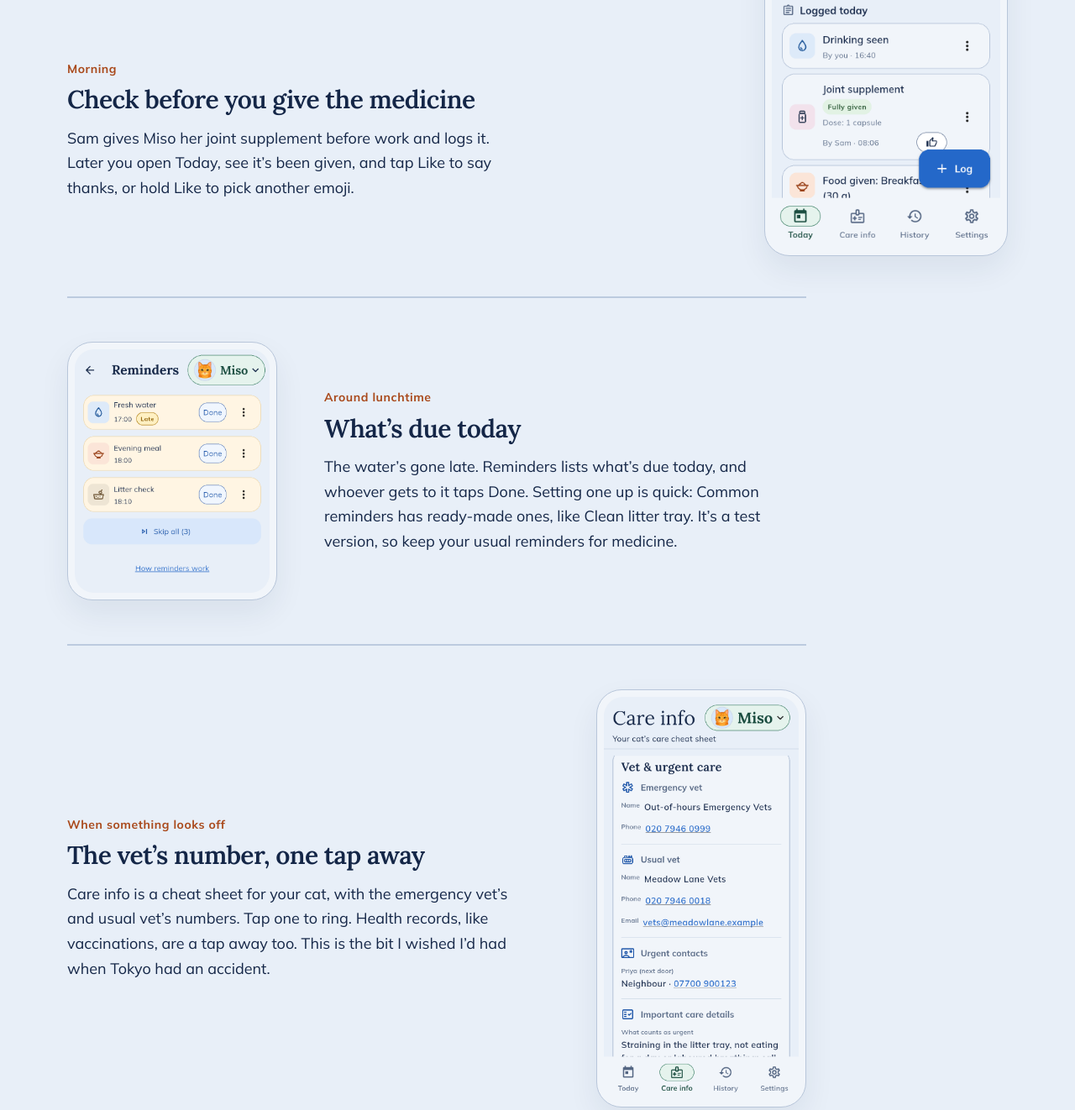
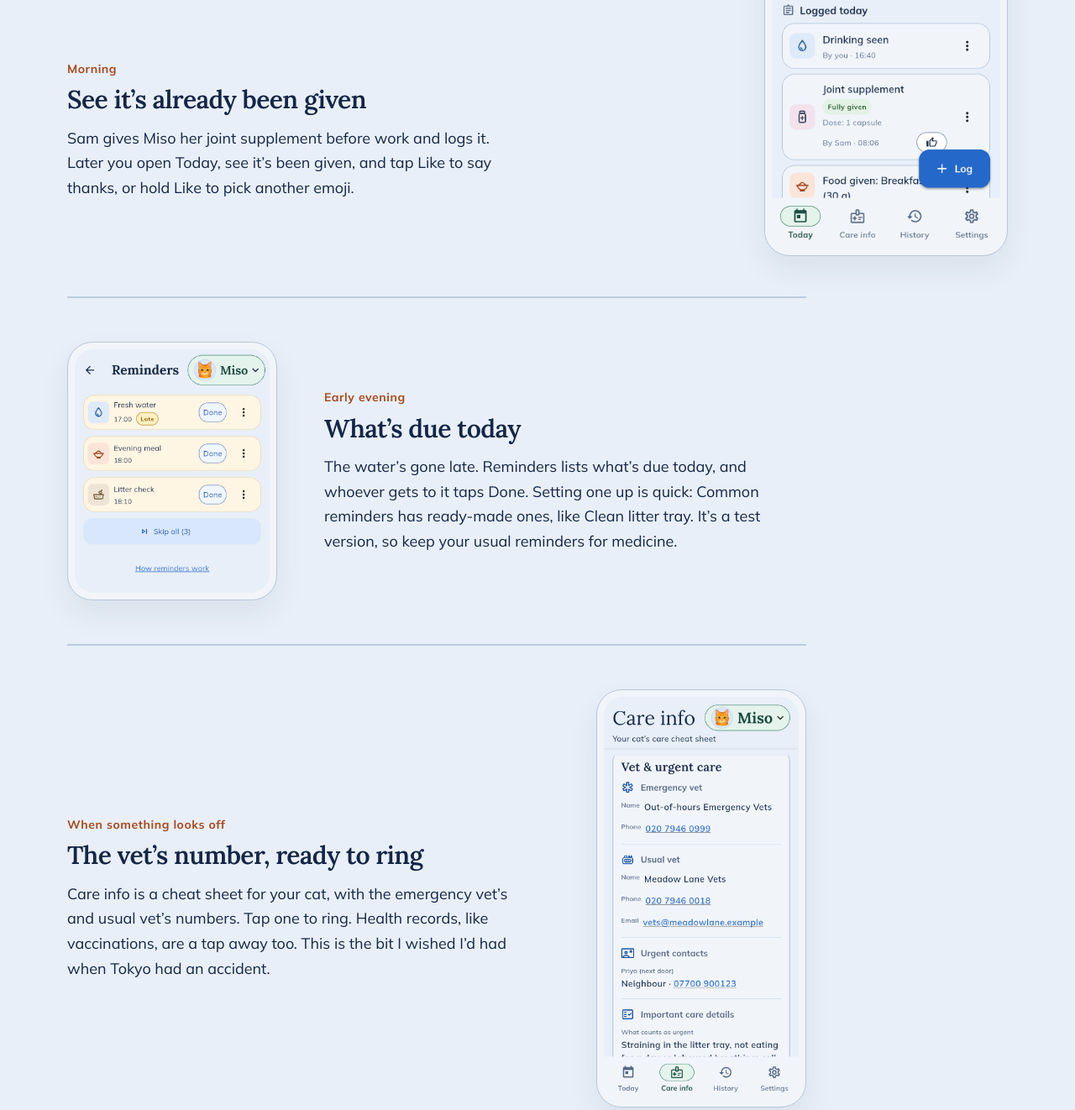
Before and after one commit to powerK10/ourcat-public-pages, a plain HTML site: page features.html in a window 1280 px wide. Shown: the part 426-1748 px from the top of the page at 84% size. Drawn offline with Linux system fonts and the light colour scheme.

Commit message:
fix(features): shorter sitter text; headings and times match the screenshots
- Sitter: no list of what a sitter can't do; "you stay in charge"
- "Around lunchtime" -> "Early evening" (the reminders shown are 17:00-18:10)
- "See it's already been given"; "The vet's number, ready to ring"
- History: drop the 30-day limit detail

Co-Authored-By: Claude Opus 5.5 <noreply@anthropic.com>

```diff
--- a/features.html
+++ b/features.html
@@ -14,13 +14,13 @@
 <header class="site-header"><div class="wrap header-inner"><a class="brand" href="/" aria-label="OurCat home"><img class="brand-mark" src="assets/paw.webp" width="40" height="40" alt="">OurCat<span aria-hidden="true">.</span></a><a class="header-cta" href="https://docs.google.com/forms/d/e/1FAIpQLSfE7T2NDWCrKjbO0EXnv6gYh4boQH9e-d9MlrtzAwvURb2s_Q/viewform">Request invitation</a><nav aria-label="Main navigation"><a href="features" aria-current="page">What it does</a><a href="test">How it works</a><a href="feedback">Feedback</a><a href="help">Help</a></nav></div></header>
 <main id="main" tabindex="-1" class="wrap features">
 <div class="cta-zone">
-<div class="story-hero"><div class="sh-intro"><h1>What it actually does</h1><p class="lead">Here’s the app as it is at the moment, through a day of looking after a cat called Miso.</p><div class="actions"><a class="button" href="https://docs.google.com/forms/d/e/1FAIpQLSfE7T2NDWCrKjbO0EXnv6gYh4boQH9e-d9MlrtzAwvURb2s_Q/viewform">Request an invitation <span aria-hidden="true">↗</span></a><a href="test">How it works</a></div><p class="fine">It’s free. Android and iPhone/iPad invitations are available.</p></div><figure class="shot sh-shot"><div class="screen"><img src="assets/features/today.webp" width="720" height="1488" alt="Today for Miso: fresh water (late) and evening meal reminders with Done buttons, then today’s log: drinking seen by you, and a joint supplement given by Sam with a Like button." fetchpriority="high"></div></figure><div class="sh-moment"><p class="eyebrow-time">Morning</p><h2>Check before you give the medicine</h2><p>Sam gives Miso her joint supplement before work and logs it. Later you open Today, see it’s been given, and tap Like to say thanks, or hold Like to pick another emoji.</p></div></div>
+<div class="story-hero"><div class="sh-intro"><h1>What it actually does</h1><p class="lead">Here’s the app as it is at the moment, through a day of looking after a cat called Miso.</p><div class="actions"><a class="button" href="https://docs.google.com/forms/d/e/1FAIpQLSfE7T2NDWCrKjbO0EXnv6gYh4boQH9e-d9MlrtzAwvURb2s_Q/viewform">Request an invitation <span aria-hidden="true">↗</span></a><a href="test">How it works</a></div><p class="fine">It’s free. Android and iPhone/iPad invitations are available.</p></div><figure class="shot sh-shot"><div class="screen"><img src="assets/features/today.webp" width="720" height="1488" alt="Today for Miso: fresh water (late) and evening meal reminders with Done buttons, then today’s log: drinking seen by you, and a joint supplement given by Sam with a Like button." fetchpriority="high"></div></figure><div class="sh-moment"><p class="eyebrow-time">Morning</p><h2>See it’s already been given</h2><p>Sam gives Miso her joint supplement before work and logs it. Later you open Today, see it’s been given, and tap Like to say thanks, or hold Like to pick another emoji.</p></div></div>
 <ol class="day-story" aria-label="The rest of the day with Miso">
-<li class="day-row flip"><div><p class="eyebrow-time">Around lunchtime</p><h2>What’s due today</h2><p>The water’s gone late. Reminders lists what’s due today, and whoever gets to it taps Done. Setting one up is quick: Common reminders has ready-made ones, like Clean litter tray. It’s a test version, so keep your usual reminders for medicine.</p></div><figure class="shot"><div class="screen"><img src="assets/features/reminders.webp" width="720" height="900" alt="Reminders for Miso: fresh water (late), evening meal and litter check, each with a Done button." loading="lazy"></div></figure></li>
-<li class="day-row"><div><p class="eyebrow-time">When something looks off</p><h2>The vet’s number, one tap away</h2><p>Care info is a cheat sheet for your cat, with the emergency vet’s and usual vet’s numbers. Tap one to ring. Health records, like vaccinations, are a tap away too. This is the bit I wished I’d had when Tokyo had an accident.</p></div><figure class="shot"><div class="screen"><img src="assets/features/care-info.webp" width="720" height="1488" alt="Care info for Miso: the emergency vet and usual vet with tappable phone numbers, an urgent contact, and important care details." loading="lazy"></div></figure></li>
-<li class="day-row flip"><div><p class="eyebrow-time">Friday, going away</p><h2>A sitter, for as long as you choose</h2><p>In Care team, pick three days, a week or a month, and send your friend the cat sitter code. They can log what they do and read the routine in Care info, but can’t change the cat’s profile, the reminders or who’s on the care team. When the time’s up, their access ends by itself, or you can end it sooner.</p></div><figure class="shot"><div class="screen"><img src="assets/features/care-team.webp" width="720" height="1488" alt="Care team: a Generate cat sitter code button, then November’s activity: you as owner with 2 logs and Sam as co-parent with 4." loading="lazy"></div></figure></li>
+<li class="day-row flip"><div><p class="eyebrow-time">Early evening</p><h2>What’s due today</h2><p>The water’s gone late. Reminders lists what’s due today, and whoever gets to it taps Done. Setting one up is quick: Common reminders has ready-made ones, like Clean litter tray. It’s a test version, so keep your usual reminders for medicine.</p></div><figure class="shot"><div class="screen"><img src="assets/features/reminders.webp" width="720" height="900" alt="Reminders for Miso: fresh water (late), evening meal and litter check, each with a Done button." loading="lazy"></div></figure></li>
+<li class="day-row"><div><p class="eyebrow-time">When something looks off</p><h2>The vet’s number, ready to ring</h2><p>Care info is a cheat sheet for your cat, with the emergency vet’s and usual vet’s numbers. Tap one to ring. Health records, like vaccinations, are a tap away too. This is the bit I wished I’d had when Tokyo had an accident.</p></div><figure class="shot"><div class="screen"><img src="assets/features/care-info.webp" width="720" height="1488" alt="Care info for Miso: the emergency vet and usual vet with tappable phone numbers, an urgent contact, and important care details." loading="lazy"></div></figure></li>
+<li class="day-row flip"><div><p class="eyebrow-time">Friday, going away</p><h2>A sitter, for as long as you choose</h2><p>In Care team, choose three days, a week or a month and send your friend the cat sitter code. They can log what they do and see the routine, while you stay in charge of the cat’s profile and reminders. Their access ends by itself, or sooner if you end it.</p></div><figure class="shot"><div class="screen"><img src="assets/features/care-team.webp" width="720" height="1488" alt="Care team: a Generate cat sitter code button, then November’s activity: you as owner with 2 logs and Sam as co-parent with 4." loading="lazy"></div></figure></li>
 <li class="day-cta"><div class="inline-cta"><p>Sharing is the bit I most want to see working. Try it with a partner or sitter.</p><a class="button" href="https://docs.google.com/forms/d/e/1FAIpQLSfE7T2NDWCrKjbO0EXnv6gYh4boQH9e-d9MlrtzAwvURb2s_Q/viewform">Request an invitation <span aria-hidden="true">↗</span></a></div></li>
-<li class="day-row"><div><p class="eyebrow-time">Back home</p><h2>Who did what, and when</h2><p>History’s Day log shows who did what on any day, and Trends and Summary show how things have gone over time. If someone forgot to log something, you can add it later (up to 30 days back). If the vet asks, share a vet summary (PDF) or save a CSV of a date range.</p></div><figure class="shot"><div class="screen"><img src="assets/features/history.webp" width="720" height="1488" alt="History’s Day log for 15 November: breakfast logged by you, and an evening meal and a refilled water bowl logged by Sam, the last marked Edited, each of Sam’s with a Like button." loading="lazy"></div></figure></li>
+<li class="day-row"><div><p class="eyebrow-time">Back home</p><h2>Who did what, and when</h2><p>History’s Day log shows who did what on any day, and Trends and Summary show how things have gone over time. If someone forgot to log something, you can add it later. If the vet asks, share a vet summary (PDF) or save a CSV of a date range.</p></div><figure class="shot"><div class="screen"><img src="assets/features/history.webp" width="720" height="1488" alt="History’s Day log for 15 November: breakfast logged by you, and an evening meal and a refilled water bowl logged by Sam, the last marked Edited, each of Sam’s with a Like button." loading="lazy"></div></figure></li>
 <li class="day-row flip"><div><p class="eyebrow-time">More than one cat</p><h2>Switch between your cats</h2><p>Tap the name at the top to switch between cats.</p></div><figure class="shot"><div class="screen"><img src="assets/features/more-cats.webp" width="720" height="640" alt="Today with the cat menu open, listing Miso (selected) and Pip." loading="lazy"></div></figure></li>
 </ol>
 <div class="sticky-cta"><a class="button" href="https://docs.google.com/forms/d/e/1FAIpQLSfE7T2NDWCrKjbO0EXnv6gYh4boQH9e-d9MlrtzAwvURb2s_Q/viewform">Request an invitation <span aria-hidden="true">↗</span></a></div>
```
